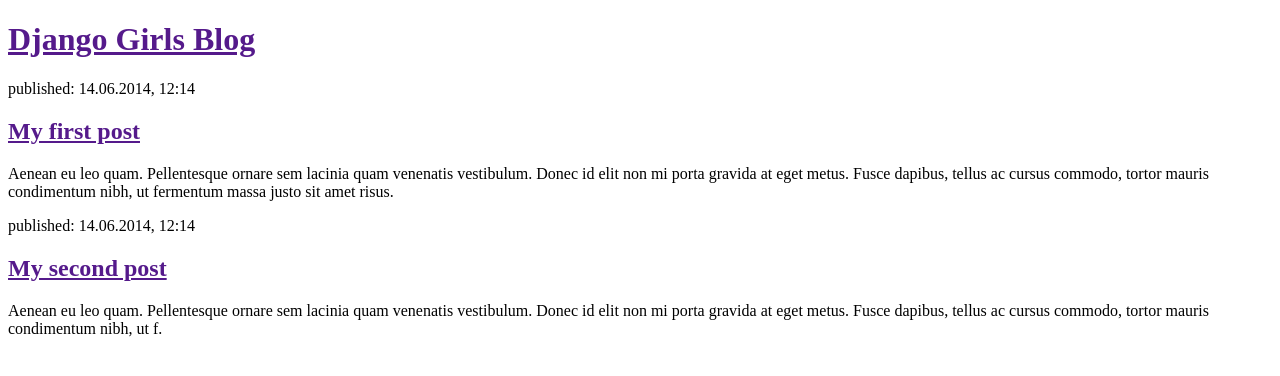
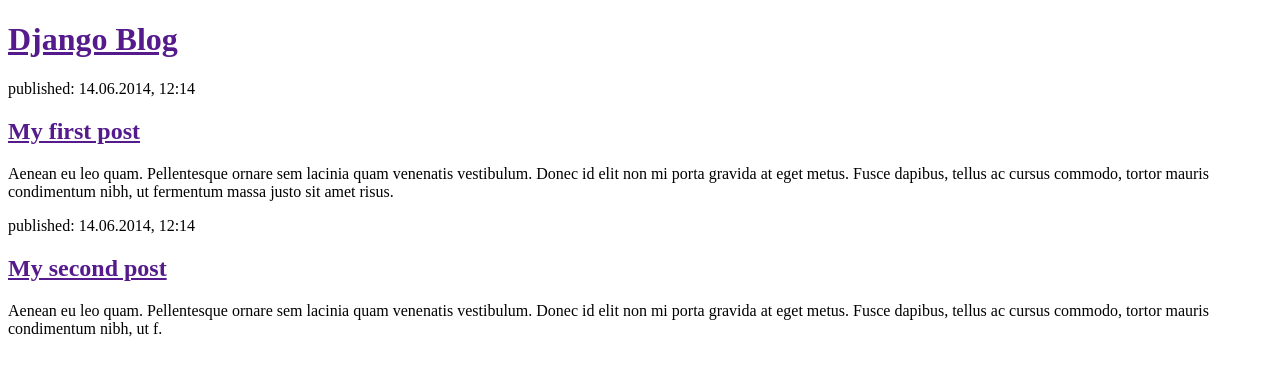
Before and after one commit to McGregor88/python_demo, a Django app: page / in a window 1280 px wide. Shown: the top 376 px of the page. Run offline with Django 3.2, Linux system fonts and the light colour scheme.

Commit message:
three commit

```diff
--- a/blog/templates/blog/post_list.html
+++ b/blog/templates/blog/post_list.html
@@ -8,7 +8,7 @@
 </head>
 <body>
   <div>
-    <h1><a href="">Django Girls Blog</a></h1>
+    <h1><a href="">Django Blog</a></h1>
   </div>
 
   <div>
```
